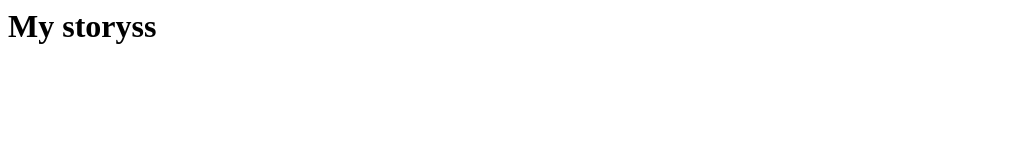
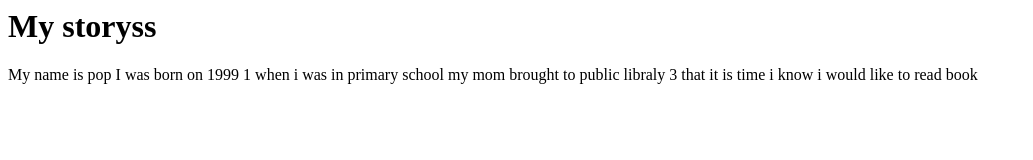
Before and after one commit to ekachaikeaw/learn-flex-jsd6, a plain HTML site: page index.html in a window 1280 px wide. Shown: the whole page, without its empty margins (0-1033 px from the left). Drawn offline with Linux system fonts and the light colour scheme.

Commit message:
version-1: then i was in primary school my mom brought to pulic library

```diff
--- a/index.html
+++ b/index.html
@@ -6,5 +6,6 @@
 </head>
 <body>
     <h1>My storyss</h1>
+    <p>My name is pop I was born on 1999 1 when i was in primary school my mom brought to public libraly 3 that it is time i know i would like to read book </p>
 </body>
 </html>
```
